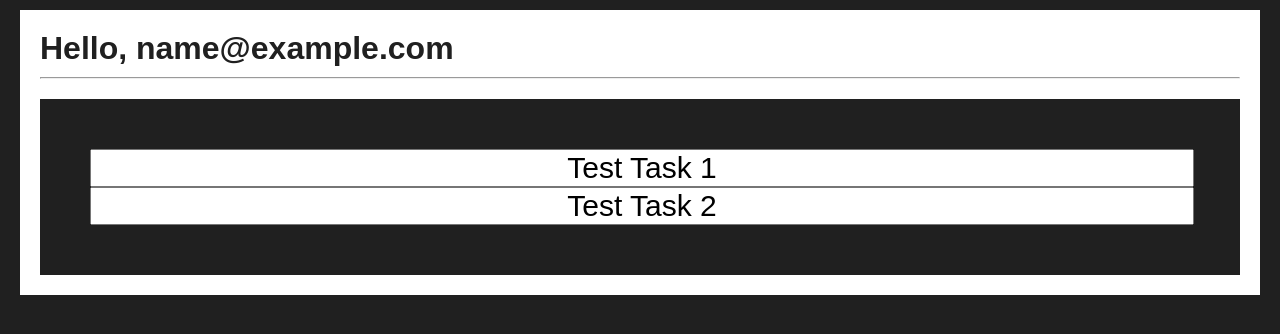
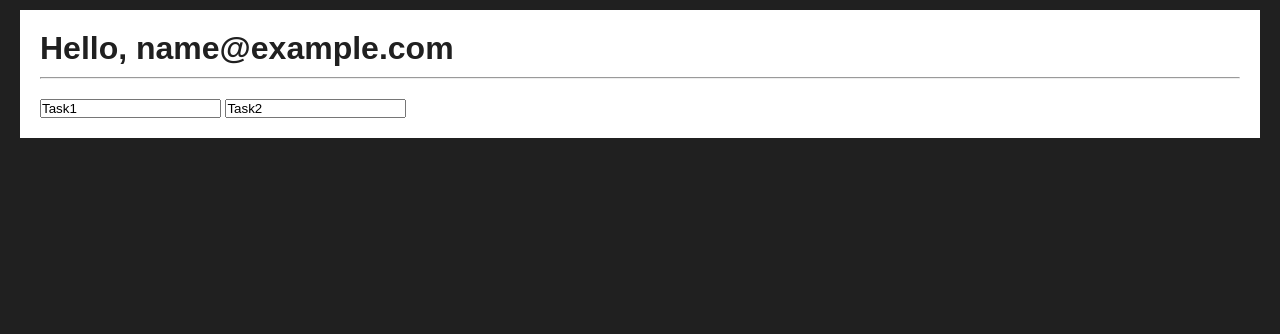
Before and after one commit to 99btyler/todolist-maker, a Flask app: page / in a window 1280 px wide. Shown: the part 78-412 px from the top of the page. Run offline with Flask 2, Linux system fonts and the light colour scheme; the visitor is signed in with stand-in values (Sample User, id 1); data comes from the database, SQL or seed files in the repository; some libraries are stand-ins or nearby versions.

Commit message:
Renamed goals to tasks, removed todolist style

```diff
--- a/src/todolistmaker/forms.py
+++ b/src/todolistmaker/forms.py
@@ -28,8 +28,8 @@ class FormEditAccount(FlaskForm):
     submit = SubmitField("Submit")
 
 
-class FormTodolistGoal(FlaskForm):
-    goal = StringField(render_kw={"readonly": True})
+class FormTodolistTask(FlaskForm):
+    task = StringField(render_kw={"readonly": True})
 
 class FormEditTodolist(FlaskForm):
-    goals = FieldList(FormField(FormTodolistGoal), min_entries=1)
+    tasks = FieldList(FormField(FormTodolistTask), min_entries=1)
--- a/src/todolistmaker/models.py
+++ b/src/todolistmaker/models.py
@@ -8,7 +8,7 @@ class ModelUser(database.Model, UserMixin):
     email = database.Column(database.String, nullable=False, unique=True)
     password = database.Column(database.String, nullable=False)
     picture = database.Column(database.String, nullable=False, default="picture_default.png")
-    goals = [{"goal": "Test Task 1"}, {"goal": "Test Task 2"}]
+    tasks = [{"task": "Task1"}, {"task": "Task2"}]
 
 
 @login_manager.user_loader
--- a/src/todolistmaker/routes.py
+++ b/src/todolistmaker/routes.py
@@ -9,9 +9,10 @@ from todolistmaker.forms import FormEditAccount, FormEditTodolist, FormLogin, Fo
 from todolistmaker.models import ModelUser
 
 
+# GET
 @app.route("/")
 def home():
-    form_edit_todolist = FormEditTodolist(goals=current_user.goals) if current_user.is_authenticated else "null"
+    form_edit_todolist = FormEditTodolist(tasks=current_user.tasks) if current_user.is_authenticated else "null"
     return render_template("pages/home.html", form=form_edit_todolist)
 
 @app.route("/register", methods=["GET", "POST"])
--- a/src/todolistmaker/static/page.css
+++ b/src/todolistmaker/static/page.css
@@ -79,23 +79,3 @@ body {
 #content #register form small, #content #login form small {
     color: red;
 }
-
-#content #todolist {
-
-    padding: 50px;
-
-    background-color: #202020;
-
-}
-
-#content #todolist form input {
-
-    width: 100%;
-    outline: none;
-
-    font-size: 30px;
-    text-align: center;
-
-    cursor: pointer;
-
-}
--- a/src/todolistmaker/templates/pages/home.html
+++ b/src/todolistmaker/templates/pages/home.html
@@ -17,11 +17,11 @@
 
                 {{ form.hidden_tag() }} <!-- protection against CSRF attacks -->
 
-                {% for form_todolist_goal in form.goals %}
+                {% for form_todolist_task in form.tasks %}
 
-                    {{ form_todolist_goal.hidden_tag() }} <!-- protection against CSRF attacks -->
+                    {{ form.hidden_tag() }} <!-- protection against CSRF attacks -->
 
-                    {{ form_todolist_goal.goal }}
+                    {{ form_todolist_task.task }}
 
                 {% endfor %}
 
```
